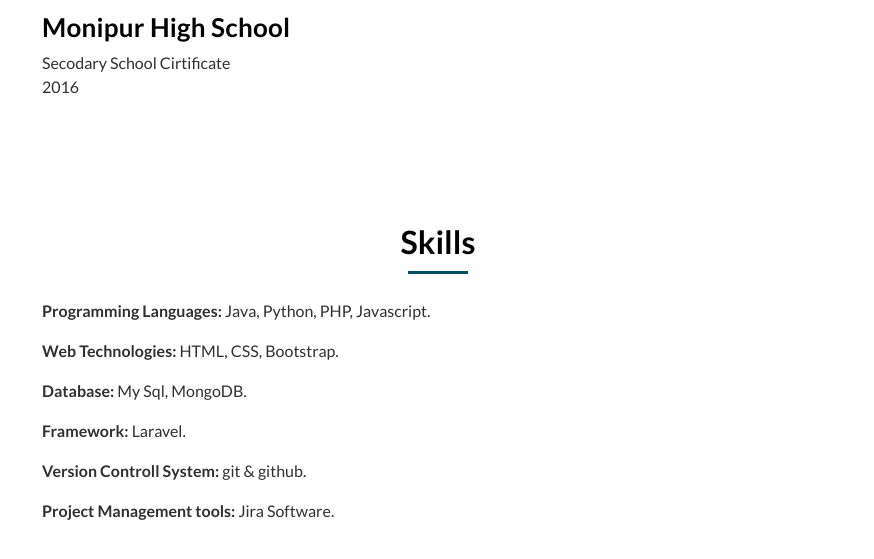
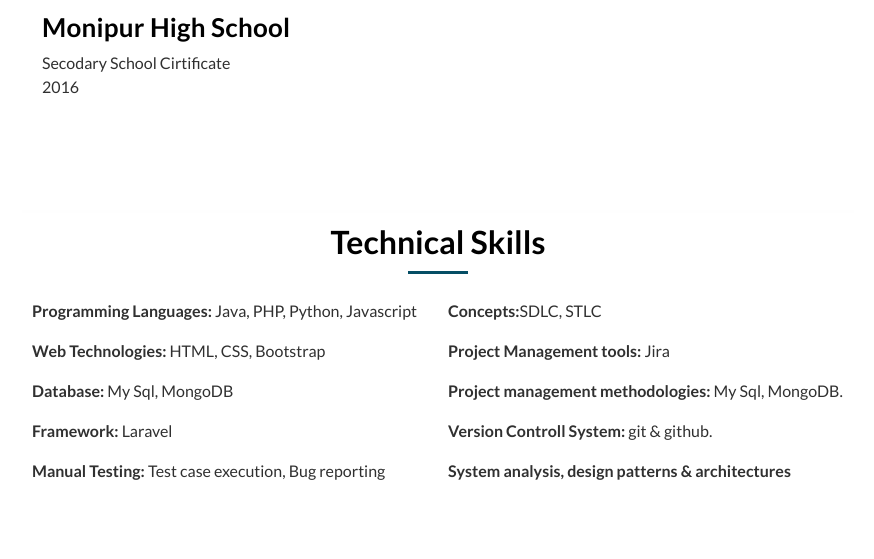
Before and after one commit to SifatAbdullah98/sifatabdullah98.github.io, a plain HTML site: page index.html in a window 1280 px wide. Shown: the part 1498-2057 px from the top of the page, without its empty margins (362-1236 px from the left). Drawn offline with Linux system fonts and the light colour scheme.

Commit message:
Resume & Skills

```diff
--- a/index.html
+++ b/index.html
@@ -148,18 +148,27 @@ https://templatemo.com/tm-531-reflux
       <section class="section my-services" data-section="section3">
         <div class="container">
           <div class="section-heading">
-            <h2>Skills</h2>
+            <h2>Technical Skills</h2>
           <div class="line-dec"></div>
           </div>
           <div class="row">
-            <div class="col-md-12">
+            <div class="col-md-6">
               <div class="service-item">
-                <p><B>Programming Languages:</B> Java, Python, PHP, Javascript.</p>
-                <p><B>Web Technologies:</B>  HTML, CSS, Bootstrap.</p>
-                <p><B>Database:</B> My Sql, MongoDB.</p>
-                <p><B>Framework:</B> Laravel.</p>
+                <p><B>Programming Languages:</B> Java, PHP, Python, Javascript</p>
+                <p><B>Web Technologies:</B>  HTML, CSS, Bootstrap</p>
+                <p><B>Database:</B> My Sql, MongoDB</p>
+                <p><B>Framework:</B> Laravel</p>
+                <p><B>Manual Testing:</B> Test case execution, Bug reporting</p>
+                <p><B></B> </p>
+              </div>
+            </div>
+            <div class="col-md-6">
+              <div class="service-item">
+                <p><B>Concepts:</B>SDLC, STLC</p>
+                <p><B>Project Management tools:</B> Jira </p>
+                <p><B>Project management methodologies:</B> My Sql, MongoDB.</p>
                 <p><B>Version Controll System:</B> git & github.</p>
-                <p><B>Project Management tools:</B> Jira Software.</p>
+                <p><B>System analysis, design patterns & architectures</B></p>
               </div>
             </div>
             <!--<div class="col-md-2">
```
Also changed, not shown: 1 other file.
